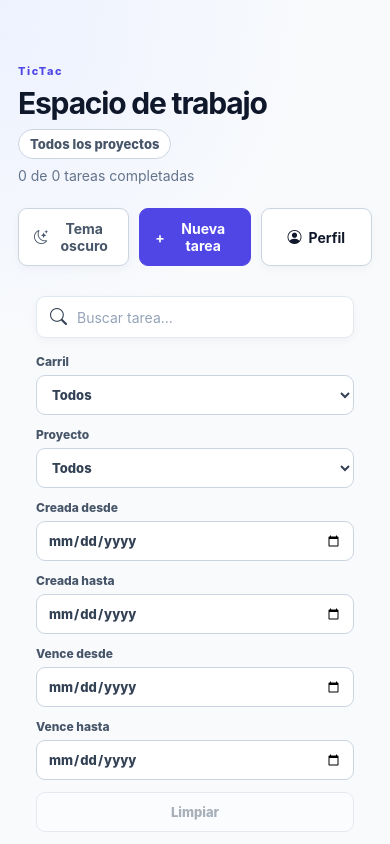
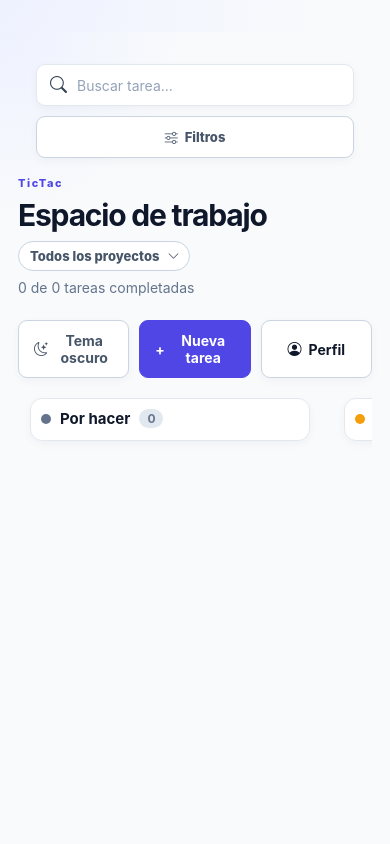
Before and after one commit to StevenSanchezEs/TicTac, a React (Create React App) app: page / in a window 390 px wide. Built offline with nearby package versions, Linux system fonts and the light colour scheme.

Commit message:
feat(tablero): reorganizar busqueda y filtros del workspace

```diff
--- a/src/App.css
+++ b/src/App.css
@@ -26,7 +26,11 @@
 .eyebrow { color: var(--primary); font-size: 11px; font-weight: 800; letter-spacing: .14em; margin-bottom: 7px; }
 .appHeader h1 { font-size: clamp(30px, 4vw, 42px); color: var(--text); letter-spacing: -.04em; }
 .workspaceTitle { display: flex; align-items: center; gap: 12px; flex-wrap: wrap; }
-.workspaceTitle span { max-width: min(420px, 100%); border: 1px solid var(--border-strong); border-radius: 999px; padding: 6px 11px; color: var(--muted-strong); background: var(--surface); font-size: 13px; font-weight: 800; overflow-wrap: anywhere; }
+.projectWorkspaceSelector { position: relative; display: inline-flex; align-items: center; gap: 7px; max-width: min(420px, 100%); border: 1px solid var(--border-strong); border-radius: 999px; padding: 6px 30px 6px 11px; color: var(--muted-strong); background: var(--surface); font-size: 13px; font-weight: 800; cursor: pointer; }
+.projectWorkspaceSelector:hover { border-color: var(--primary); color: var(--text); }
+.projectWorkspaceSelector span { overflow: hidden; text-overflow: ellipsis; white-space: nowrap; }
+.projectWorkspaceSelector select { position: absolute; inset: 0; width: 100%; height: 100%; opacity: 0; cursor: pointer; }
+.projectWorkspaceSelector i { position: absolute; right: 10px; pointer-events: none; font-size: 12px; }
 .headerActions { display: flex; gap: 10px; flex-wrap: wrap; }
 .primaryButton, .secondaryButton, .themeButton, .profileButton { display: inline-flex; align-items: center; justify-content: center; gap: 7px; padding: 11px 15px; border-radius: 9px; font: inherit; font-size: 14px; font-weight: 700; cursor: pointer; transition: background-color .15s ease, border-color .15s ease, color .15s ease, transform .15s ease; }
 .primaryButton { color: #fff; background: var(--primary); border: 1px solid var(--primary); }
@@ -41,7 +45,7 @@
   max-width: 1280px;
   flex: 1;
   min-height: 0;
-  margin: 48px auto 0;
+  margin: 18px auto 0;
   display: flex;
   align-items: stretch;
   gap: 20px;
@@ -214,6 +218,7 @@
     }
   .appHeader { align-items: flex-start; flex-direction: column; }
   .workspaceTitle { align-items: flex-start; flex-direction: column; gap: 8px; }
+  .workspaceStatus { justify-content: flex-start; }
   .headerActions { width: 100%; }
   .headerActions button { flex: 1; }
   .board { margin-top: 22px; gap: 14px; }
--- a/src/App.js
+++ b/src/App.js
@@ -128,12 +128,32 @@ function App() {
   return (
     <main className="appShell">
       <div className="workspaceControls">
+        <TodoSearch
+          filters={filters}
+          setFilters={setFilters}
+          lanes={lanes}
+        />
+
         <header className="appHeader">
           <div>
             <p className="eyebrow">TicTac</p>
             <div className="workspaceTitle">
               <h1>Espacio de trabajo</h1>
-              <span>{workspaceLabel}</span>
+              <label className="projectWorkspaceSelector" aria-label="Proyecto del espacio de trabajo">
+                <span>{workspaceLabel}</span>
+                <select
+                  value={filters.projectId}
+                  onChange={(event) => setFilters(currentFilters => ({
+                    ...currentFilters,
+                    projectId: event.target.value,
+                  }))}
+                >
+                  <option value="all">Todos los proyectos</option>
+                  <option value="none">Sin proyecto</option>
+                  {projects.map(project => <option key={project.id} value={project.id}>{project.name}</option>)}
+                </select>
+                <i className="bi bi-chevron-down"></i>
+              </label>
             </div>
             <TodoCounter completed={loading ? 0 : completedTodos} total={loading ? 0 : totalTodos}/>
           </div>
@@ -157,13 +177,6 @@ function App() {
             </button>
           </div>
         </header>
-
-        <TodoSearch
-          filters={filters}
-          setFilters={setFilters}
-          lanes={lanes}
-          projects={projects}
-        />
       </div>
       <section className="board" aria-label="Tablero de tareas">
         {lanes.map(lane => {
--- a/src/components/TodoSearch/TodoSearch.jsx
+++ b/src/components/TodoSearch/TodoSearch.jsx
@@ -1,6 +1,9 @@
+import { useState } from 'react';
 import styles from  './TodoSearch.module.css'
 
 export function TodoSearch(props){
+    const [showFilters, setShowFilters] = useState(false);
+
     const updateFilter = (key, value) => {
         props.setFilters(currentFilters => ({
             ...currentFilters,
@@ -12,7 +15,7 @@ export function TodoSearch(props){
         props.setFilters({
             text: '',
             laneId: 'all',
-            projectId: 'all',
+            projectId: props.filters.projectId,
             createdFrom: '',
             createdTo: '',
             dueFrom: '',
@@ -21,12 +24,14 @@ export function TodoSearch(props){
     };
 
     const hasActiveFilters = Object.entries(props.filters).some(([key, value]) => {
-        if (key === 'laneId' || key === 'projectId') return value !== 'all';
+        if (key === 'projectId' || key === 'text') return false;
+        if (key === 'laneId') return value !== 'all';
         return Boolean(value);
     });
 
     return (
         <div className={styles.todoContainer}>
+            <div className={styles.searchRow}>
                 <div className={styles.inputGroup} >
                     <span>
                         <i className="bi bi-search"></i>
@@ -38,20 +43,23 @@ export function TodoSearch(props){
                         onChange={(event) => updateFilter('text', event.target.value)}
                     />
                 </div>
+                <button
+                    type="button"
+                    className={`${styles.filterButton} ${hasActiveFilters ? styles.filterButtonActive : ''}`}
+                    onClick={() => setShowFilters(currentValue => !currentValue)}
+                    aria-expanded={showFilters}
+                >
+                    <i className="bi bi-sliders"></i>
+                    Filtros
+                </button>
+                {showFilters && (
+                    <div className={styles.filtersPanel}>
                         <div className={styles.filtersGrid}>
                             <label>
                                 Carril
                                 <select value={props.filters.laneId} onChange={(event) => updateFilter('laneId', event.target.value)}>
                                     <option value="all">Todos</option>
                                     {props.lanes.map(lane => <option key={lane.id} value={lane.id}>{lane.name}</option>)}
-                    </select>
-                </label>
-                <label>
-                    Proyecto
-                    <select value={props.filters.projectId} onChange={(event) => updateFilter('projectId', event.target.value)}>
-                        <option value="all">Todos</option>
-                        <option value="none">Sin proyecto</option>
-                        {props.projects.map(project => <option key={project.id} value={project.id}>{project.name}</option>)}
                                 </select>
                             </label>
                             <label>
@@ -75,5 +83,8 @@ export function TodoSearch(props){
                             </button>
                         </div>
                     </div>
+                )}
+            </div>
+        </div>
     );
 }
--- a/src/components/TodoSearch/TodoSearch.module.css
+++ b/src/components/TodoSearch/TodoSearch.module.css
@@ -1,19 +1,51 @@
 .todoContainer{
-    margin: 30px auto 0;
+    margin: 0 auto 18px;
     max-width: 1280px;
     padding: 0 32px;
 }
 
+.searchRow {
+    position: relative;
+    display: flex;
+    align-items: center;
+    justify-content: center;
+    gap: 10px;
+}
+
 .inputGroup {
-    margin: 0 auto;
     display: flex; /* Usamos flex para alinear el ícono e input */
     align-items: center;
-    max-width: 420px;
+    max-width: 620px;
     width: 100%; height: 42px; font-size: 17px; border-radius: 9px; padding: 0 13px;
     background-color: var(--surface); border: 1px solid var(--border);
     outline: none;
     gap: 10px; /* Espacio entre el ícono y el input */
     box-shadow: var(--shadow-card);
+}
+
+.filterButton {
+    height: 42px;
+    display: inline-flex;
+    align-items: center;
+    justify-content: center;
+    gap: 7px;
+    border: 1px solid var(--border-strong);
+    border-radius: 9px;
+    padding: 0 13px;
+    color: var(--muted-strong);
+    background: var(--surface);
+    box-shadow: var(--shadow-card);
+    font: inherit;
+    font-size: 13px;
+    font-weight: 800;
+    cursor: pointer;
+}
+
+.filterButton:hover,
+.filterButtonActive {
+    color: var(--text);
+    border-color: var(--primary);
+    background: var(--surface-muted);
 }
 
 .icon {
@@ -32,11 +64,23 @@
 
 .TodoSearch::placeholder { color: var(--muted-faint); }
 
+.filtersPanel {
+    position: absolute;
+    top: calc(100% + 10px);
+    right: max(0px, calc((100% - 760px) / 2));
+    z-index: 20;
+    width: min(760px, 100%);
+    border: 1px solid var(--border);
+    border-radius: 12px;
+    padding: 14px;
+    background: var(--surface);
+    box-shadow: var(--shadow-card);
+}
+
 .filtersGrid {
     display: grid;
-    grid-template-columns: repeat(6, minmax(120px, 1fr)) auto;
+    grid-template-columns: repeat(5, minmax(120px, 1fr)) auto;
     gap: 12px;
-    margin-top: 16px;
     align-items: end;
 }
 
@@ -96,6 +140,19 @@
         padding: 0 18px;
     }
 
+    .searchRow {
+        align-items: stretch;
+    }
+
+    .filterButton {
+        flex: 0 0 auto;
+    }
+
+    .filtersPanel {
+        right: 0;
+        width: 100%;
+    }
+
     .filtersGrid {
         grid-template-columns: repeat(2, minmax(0, 1fr));
     }
@@ -106,6 +163,18 @@
 }
 
 @media (max-width: 460px){
+    .searchRow {
+        flex-direction: column;
+    }
+
+    .filterButton {
+        width: 100%;
+    }
+
+    .filtersPanel {
+        top: calc(100% + 8px);
+    }
+
     .filtersGrid {
         grid-template-columns: 1fr;
     }
```
Lines whose indentation alone changed are shown as unchanged.
